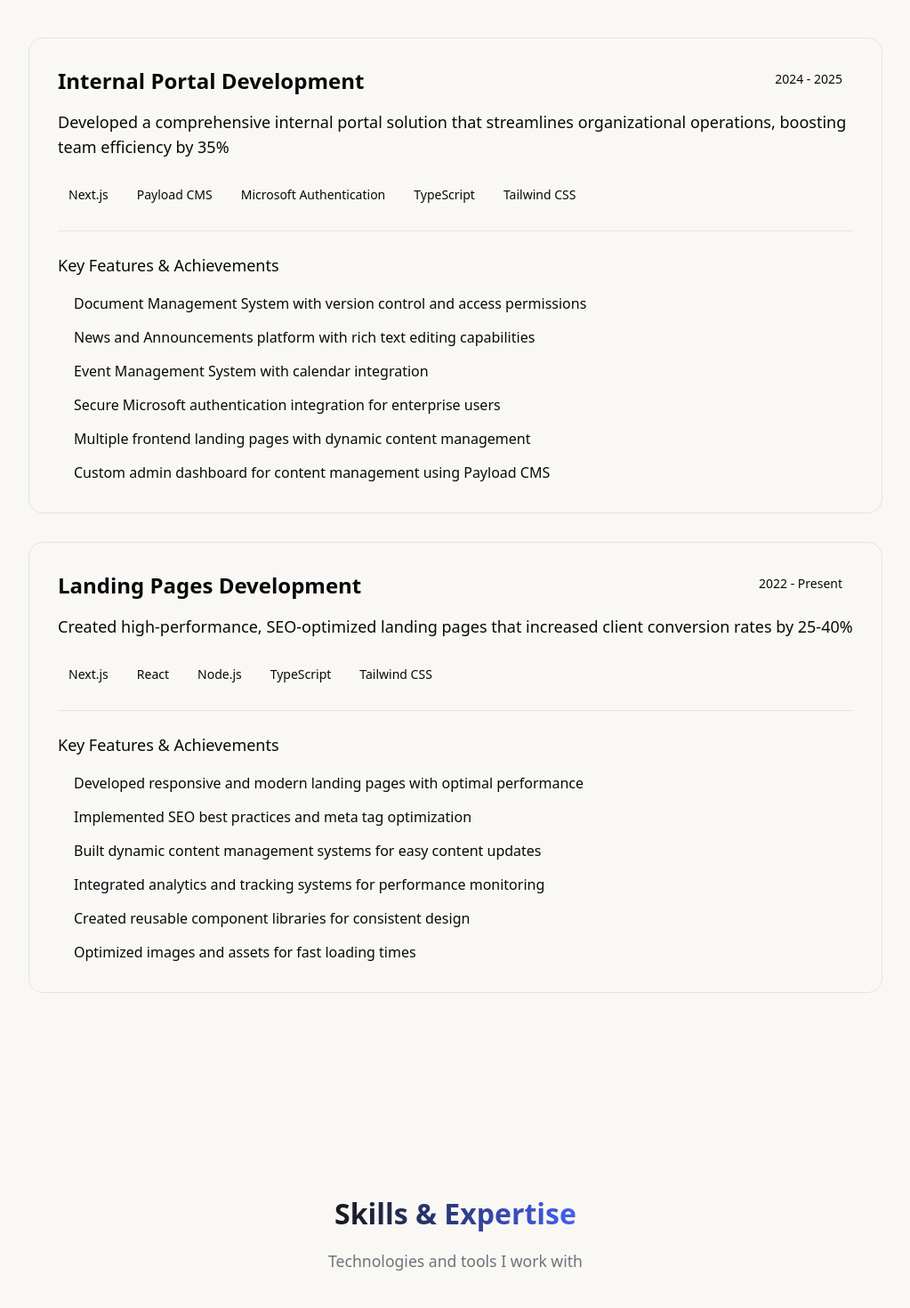
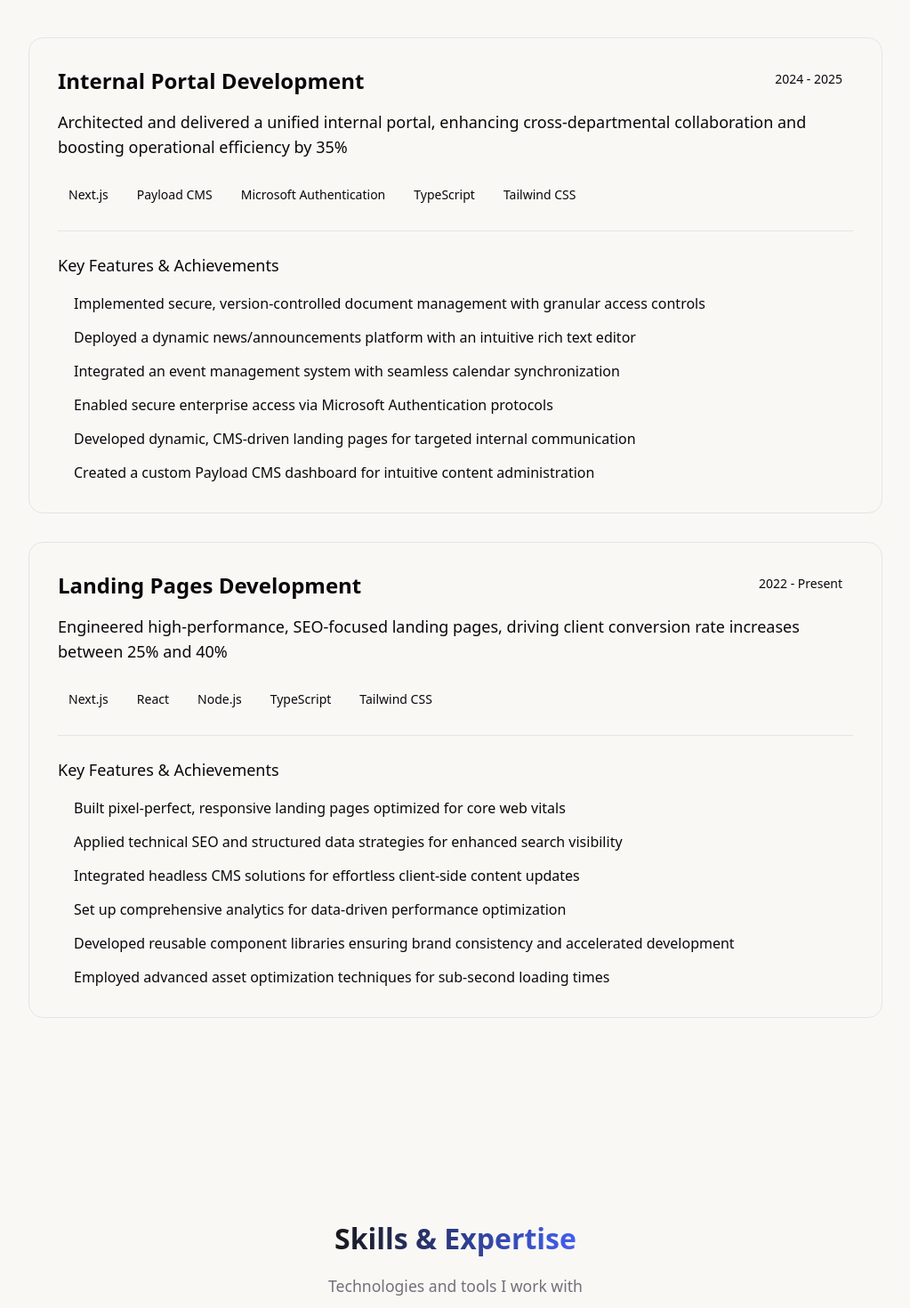
Before and after one commit to Shivam1303/portfolio, a Next.js app: page / in a window 1280 px wide. Shown: the part 1120-2590 px from the top of the page at 89% size, without its empty margins (128-1151 px from the left). Built offline with nearby package versions, Linux system fonts and the light colour scheme.

Commit message:
updated data

```diff
--- a/src/data/profile.ts
+++ b/src/data/profile.ts
@@ -41,14 +41,14 @@ export const profileData = {
         "Tailwind CSS",
       ],
       description:
-        "Developed a comprehensive internal portal solution that streamlines organizational operations, boosting team efficiency by 35%",
+        "Architected and delivered a unified internal portal, enhancing cross-departmental collaboration and boosting operational efficiency by 35%",
       features: [
-        "Document Management System with version control and access permissions",
-        "News and Announcements platform with rich text editing capabilities",
-        "Event Management System with calendar integration",
-        "Secure Microsoft authentication integration for enterprise users",
-        "Multiple frontend landing pages with dynamic content management",
-        "Custom admin dashboard for content management using Payload CMS",
+        "Implemented secure, version-controlled document management with granular access controls",
+        "Deployed a dynamic news/announcements platform with an intuitive rich text editor",
+        "Integrated an event management system with seamless calendar synchronization",
+        "Enabled secure enterprise access via Microsoft Authentication protocols",
+        "Developed dynamic, CMS-driven landing pages for targeted internal communication",
+        "Created a custom Payload CMS dashboard for intuitive content administration",
       ],
     },
     {
@@ -56,14 +56,14 @@ export const profileData = {
       period: "2022 - Present",
       techStack: ["Next.js", "React", "Node.js", "TypeScript", "Tailwind CSS"],
       description:
-        "Created high-performance, SEO-optimized landing pages that increased client conversion rates by 25-40%",
+        "Engineered high-performance, SEO-focused landing pages, driving client conversion rate increases between 25% and 40%",
       features: [
-        "Developed responsive and modern landing pages with optimal performance",
-        "Implemented SEO best practices and meta tag optimization",
-        "Built dynamic content management systems for easy content updates",
-        "Integrated analytics and tracking systems for performance monitoring",
-        "Created reusable component libraries for consistent design",
-        "Optimized images and assets for fast loading times",
+        "Built pixel-perfect, responsive landing pages optimized for core web vitals",
+        "Applied technical SEO and structured data strategies for enhanced search visibility",
+        "Integrated headless CMS solutions for effortless client-side content updates",
+        "Set up comprehensive analytics for data-driven performance optimization",
+        "Developed reusable component libraries ensuring brand consistency and accelerated development",
+        "Employed advanced asset optimization techniques for sub-second loading times",
       ],
     },
   ],
@@ -90,8 +90,6 @@ export const profileData = {
         ".NET Framework",
         "Entity Framework",
         "Adobe PWA Studio",
-        "Express.js",
-        "Tailwind CSS",
       ],
     },
     {
@@ -104,6 +102,7 @@ export const profileData = {
         "MongoDB",
         "Firebase",
         "Redis",
+        "Supabase",
       ],
     },
     {
@@ -117,7 +116,6 @@ export const profileData = {
         "Agile Development",
         "NPM Package Development",
         "Docker",
-        "Azure DevOps",
         "CI/CD Pipelines",
       ],
     },
@@ -136,20 +134,17 @@ export const profileData = {
         },
         {
           name: "@sliderzz/fleek-infinite-scroll",
-          description:
-            "High-performance infinite scrolling for dynamic content.",
+          description: "High-performance infinite scrolling for dynamic content.",
           link: "https://www.npmjs.com/package/@sliderzz/fleek-infinite-scroll",
         },
         {
           name: "@sliderzz/fleek-data-table",
-          description:
-            "Customizable and optimized data table for handling large datasets.",
+          description: "Customizable and optimized data table for handling large datasets.",
           link: "https://www.npmjs.com/package/@sliderzz/fleek-data-table",
         },
         {
           name: "@sliderzz/fleek-multistepform",
-          description:
-            "Smooth multi-step form library with advanced state management.",
+          description: "Smooth multi-step form library with advanced state management.",
           link: "https://www.npmjs.com/package/@sliderzz/fleek-multistepform",
         },
       ],
```
